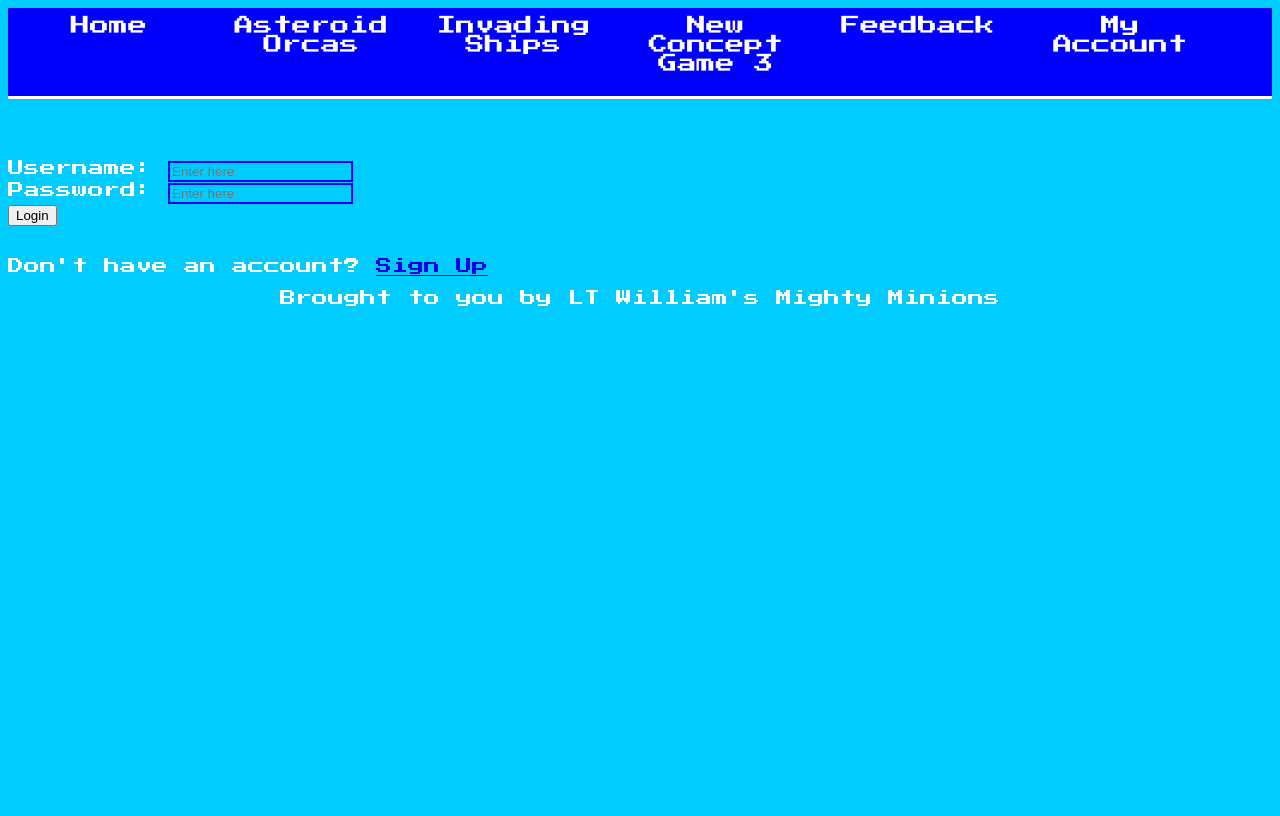
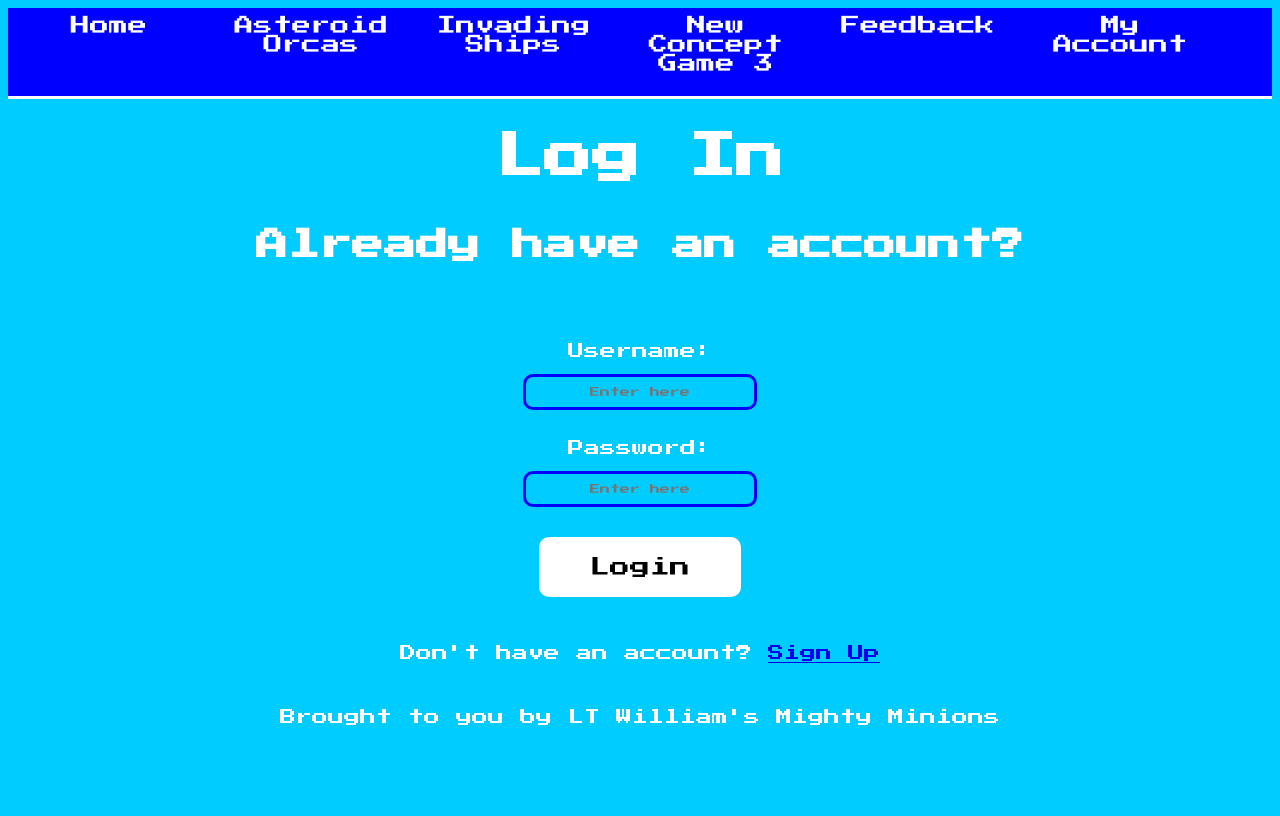
Before and after one commit to MatthewCondon/OrcanizedChaos, a Flask app: page /login in a window 1280 px wide. Run offline with Flask 3, Linux system fonts and the light colour scheme.

Commit message:
Update login.html

```diff
--- a/templates/login.html
+++ b/templates/login.html
@@ -75,11 +75,59 @@
 
   }
 
+  /* Form CSS */
+
   input {
 
     border: 2px solid blue;
     background-color: #00CCFF;
 
+  }
+
+  form {
+    width: 80%;
+    margin: 0 auto;
+    margin-top: -50px;
+  }
+
+  label {
+    display: block; /* To stack the items */
+    margin-top: 30px;
+    margin-bottom: 15px;
+  }
+
+  input[type="text"],input[type="password"] {
+    width = 100%;
+    border: 3px solid #0000FF;
+    border-radius: 10px;
+    padding: 10px;
+    text-align: center;
+    font-size: 10px;
+    font-family: "Press Start 2P", system-ui;
+    font-optical-sizing: auto;
+    font-weight: 400;
+    font-style: normal;
+  }
+
+  button[type="submit"] {
+    width: 20%;
+    padding: 20px;
+    margin-top: 30px;
+    background-color: white;
+    color: black;
+    border: none;
+    border-radius: 10px;
+    font-size: 20px;
+    font-family: "Press Start 2P", system-ui;
+    font-optical-sizing: auto;
+    font-weight: 400;
+    font-style: normal;
+  }
+
+  button[type="submit"]:hover {
+    background-color: black;
+    color: white;
+    cursor: pointer;
   }
 
 </style>
@@ -97,6 +145,19 @@
       <li class = "menu"><a class = "menu_item" href="{{ url_for('profile')}}">My Account</a></li>
     </ul>
   </div>
+</div>
+
+<center>
+  <div class="flex-container9">
+    <div>
+      <h1> <br> <font size="+10"> Log In
+        <br><br>
+      </font>
+      Already have an account?
+    </h1>
+  </div>
+</center>
+<center>
   <div id = "HeadingSpace"></div>
   <form method="POST" action="/login">
     <label for="username">Username:</label>
@@ -107,14 +168,14 @@
     <br>
     <button type="submit">Login</button>
   </form>
-   <br><br>
+  <br><br><br>
   Don't have an account? <a href="{{ url_for('signup')}}">Sign Up</a>
-
+</center>
 </body>
 
 <center>
   <footer>
-  <p>Brought to you by LT William's Mighty Minions</p>
+    <p><br><br>Brought to you by LT William's Mighty Minions</p>
   </footer>
 </center>
 
```
Lines whose indentation alone changed are shown as unchanged.
